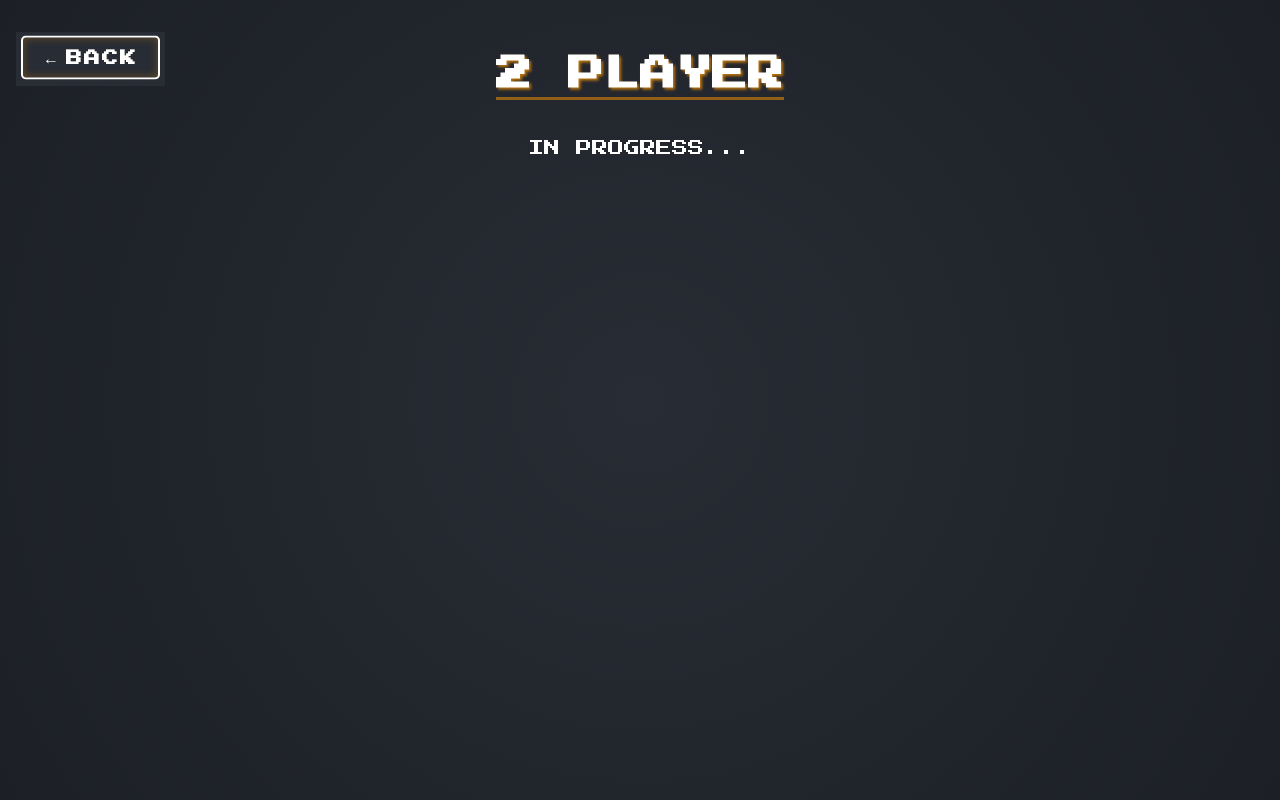
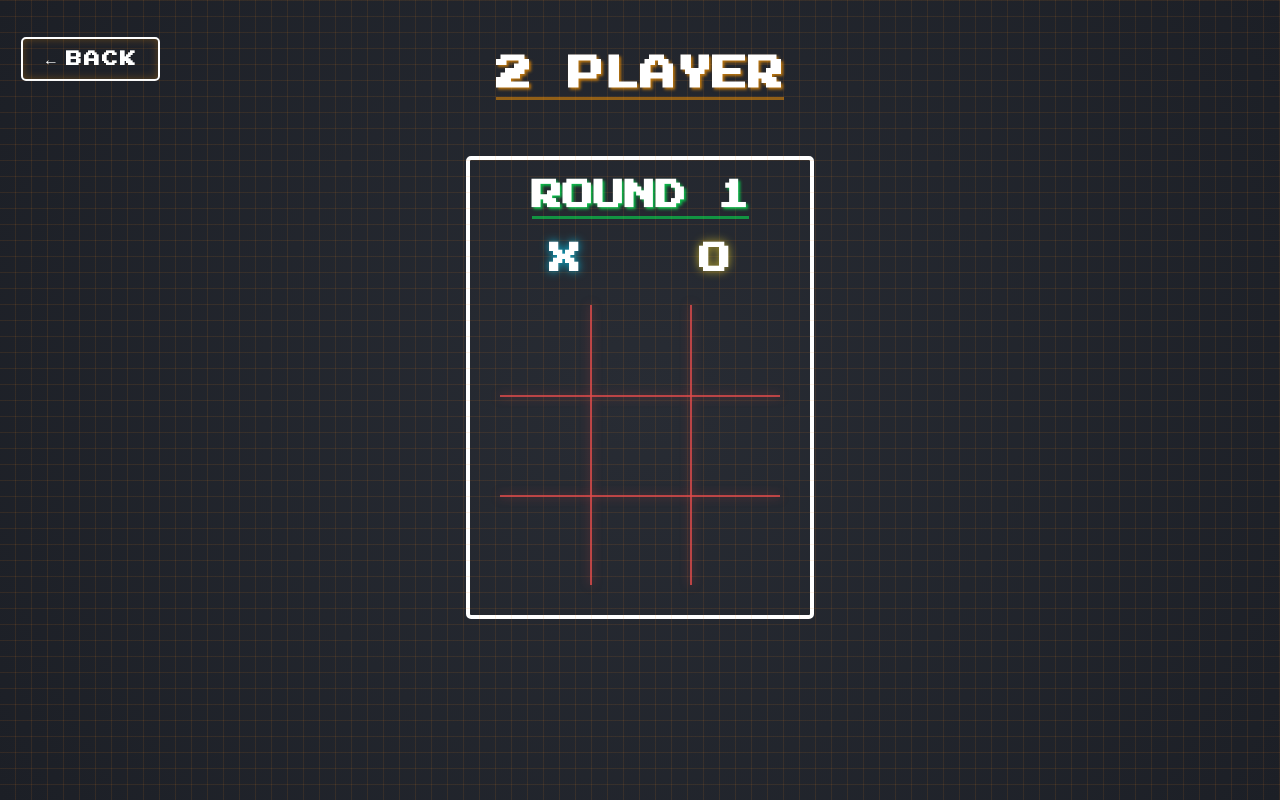
Before and after one commit to SMelidoni/react-tictactoe-app, a React (Create React App) app: page /two-player in a window 1280 px wide. Built offline with nearby package versions, Linux system fonts and the light colour scheme.

Commit message:
feature/initial-game-layout-setup (#3)

```diff
--- a/src/components/global-button/global-button.styles.scss
+++ b/src/components/global-button/global-button.styles.scss
@@ -1,6 +1,6 @@
 .global-button-container {
   align-items: center;
-  background-color: #282c34;
+  // background-color: #282c34;
   display: flex;
   justify-content: center;
   margin-top: 1rem;
--- /dev/null
+++ b/src/components/main-game-screen/main-game-screen.component.tsx
@@ -0,0 +1,37 @@
+import './main-game-screen.styles.scss';
+
+import React, { FC } from 'react';
+
+const MainGameScreen: FC = () => {
+  return (
+    <div className='main-game-screen-wrapper'>
+      <div className='main-game-screen-container'>
+        <header className='main-game-screen-header'>Round 1</header>
+        <div className='main-game-screen-content'>
+          <div className='player-turn'>
+            <span className='tic-tac-toe-piece-x active'>X</span>
+            <span className='tic-tac-toe-piece-o active'>O</span>
+          </div>
+          <div className='tic-tac-toe-board'>
+            {[...Array(2)].map((_, index) => (
+              <div
+                key={`horizontal-${index}`}
+                className='tic-tac-toe-grid-line horizontal'
+                style={{ top: `${(index + 1) * 33.33}%` }}
+              />
+            ))}
+            {[...Array(2)].map((_, index) => (
+              <div
+                key={`vertical-${index}`}
+                className='tic-tac-toe-grid-line vertical'
+                style={{ left: `${(index + 1) * 33.33}%` }}
+              />
+            ))}
+          </div>
+        </div>
+      </div>
+    </div>
+  );
+};
+
+export default MainGameScreen;
--- /dev/null
+++ b/src/components/main-game-screen/main-game-screen.styles.scss
@@ -0,0 +1,106 @@
+.main-game-screen-wrapper {
+  align-items: center;
+  display: flex;
+  height: 100%;
+  justify-content: center;
+  width: 100%;
+}
+
+.main-game-screen-container {
+  align-items: center;
+  border: 4px solid #ffffff;
+  border-radius: 5px;
+  display: flex;
+  flex-direction: column;
+  margin-top: 2rem;
+  max-width: 1400px;
+  min-width: 300px;
+  padding: 20px;
+}
+
+.main-game-screen-header {
+  color: white;
+  font-size: calc(15px + 2vmin);
+  font-weight: bold;
+  margin-bottom: 2rem;
+  position: relative;
+  text-align: center;
+  text-decoration: none;
+  text-shadow: 2px 2px 3px rgb(0, 255, 85, 0.7);
+}
+
+.main-game-screen-header::after {
+  background-color: rgba(0, 255, 85, 0.5);
+  bottom: -0.5rem;
+  content: '';
+  height: 0.2rem;
+  left: 0;
+  position: absolute;
+  width: 100%;
+}
+
+.main-game-screen-content {
+  align-items: center;
+  display: flex;
+  flex-direction: column;
+  justify-content: center;
+  width: 100%;
+}
+
+.player-turn {
+  display: flex;
+  justify-content: space-around;
+  margin-bottom: 20px;
+  max-width: 300px;
+  width: 100%;
+}
+
+.tic-tac-toe-piece-x,
+.tic-tac-toe-piece-o {
+  color: #ffffff;
+  font-size: 2rem;
+  font-weight: bold;
+  position: relative;
+}
+
+.tic-tac-toe-piece-x {
+  text-shadow: 2px 2px 3px rgb(0, 215, 255, 0.7);
+}
+
+.tic-tac-toe-piece-x.active {
+  text-shadow: 0 0 10px rgb(0, 215, 255, 0.8);
+}
+
+.tic-tac-toe-piece-o {
+  text-shadow: 2px 2px 3px rgb(225, 200, 45, 0.7);
+}
+
+.tic-tac-toe-piece-o.active {
+  text-shadow: 0 0 10px rgba(225, 200, 45, 0.8);
+}
+
+.tic-tac-toe-board {
+  aspect-ratio: 1/1;
+  max-width: 1000px;
+  overflow: hidden;
+  position: relative;
+  width: 100%;
+}
+
+.tic-tac-toe-grid-line {
+  background-color: rgba(225, 75, 75, 0.8);
+  box-shadow: 0 0 10px rgba(225, 75, 75, 0.5);
+  position: absolute;
+}
+
+.tic-tac-toe-grid-line.horizontal {
+  height: 2px;
+  left: 10px;
+  width: calc(100% - 20px);
+}
+
+.tic-tac-toe-grid-line.vertical {
+  height: calc(100% - 20px);
+  top: 10px;
+  width: 2px;
+}
--- a/src/index.scss
+++ b/src/index.scss
@@ -29,6 +29,29 @@ code {
   min-height: 100vh;
   text-transform: uppercase;
 
+  .pixelated-grid {
+    background-image: repeating-linear-gradient(
+        0deg,
+        transparent,
+        transparent 15px,
+        rgba(246, 139, 31, 0.1) 15px,
+        rgba(246, 139, 31, 0.1) 16px
+      ),
+      repeating-linear-gradient(
+        90deg,
+        transparent,
+        transparent 15px,
+        rgba(246, 139, 31, 0.1) 15px,
+        rgba(246, 139, 31, 0.1) 16px
+      );
+    bottom: 0;
+    left: 0;
+    position: fixed;
+    right: 0;
+    top: 0;
+    // z-index: -1;
+  }
+
   p {
     color: white;
   }
--- a/src/pages/main-menu/main-menu.component.tsx
+++ b/src/pages/main-menu/main-menu.component.tsx
@@ -7,6 +7,7 @@ import GlobalButton from '../../components/global-button/global-button.component
 const MainMenu: FC = () => {
   return (
     <div className='global-page-container'>
+      <div className='pixelated-grid'></div>
       <div className='main-menu-container'>
         <header className='main-menu-header'>React Tic-Tac-Toe App</header>
         <h1 className='main-menu-sub-header'>Main Menu</h1>
--- a/src/pages/single-player-home/single-player-home.component.tsx
+++ b/src/pages/single-player-home/single-player-home.component.tsx
@@ -7,6 +7,7 @@ import GlobalButton from '../../components/global-button/global-button.component
 const SinglePlayerHome: FC = () => {
   return (
     <div className='global-page-container'>
+      <div className='pixelated-grid'></div>
       <div className='single-player-home-container'>
         <div className='single-player-home-back-button'>
           <GlobalButton label='<- Back' route='/' />
--- a/src/pages/two-player-home/two-player-home.component.tsx
+++ b/src/pages/two-player-home/two-player-home.component.tsx
@@ -3,10 +3,12 @@ import './two-player-home.styles.scss';
 import React, { FC } from 'react';
 
 import GlobalButton from '../../components/global-button/global-button.component';
+import MainGameScreen from '../../components/main-game-screen/main-game-screen.component';
 
 const TwoPlayerHome: FC = () => {
   return (
     <div className='global-page-container'>
+      <div className='pixelated-grid'></div>
       <div className='two-player-home-container'>
         <div className='two-player-home-back-button'>
           <GlobalButton label='<- Back' route='/' />
@@ -15,8 +17,7 @@ const TwoPlayerHome: FC = () => {
           <h1 className='header-text'>2 Player</h1>
         </header>
         <div className='two-player-home-content'>
-          {/* <TicTacToe /> */}
-          <p>In Progress...</p>
+          <MainGameScreen />
         </div>
       </div>
     </div>
```
Also changed, not shown: 1 other file (tests, documents, lock files or other folders).
